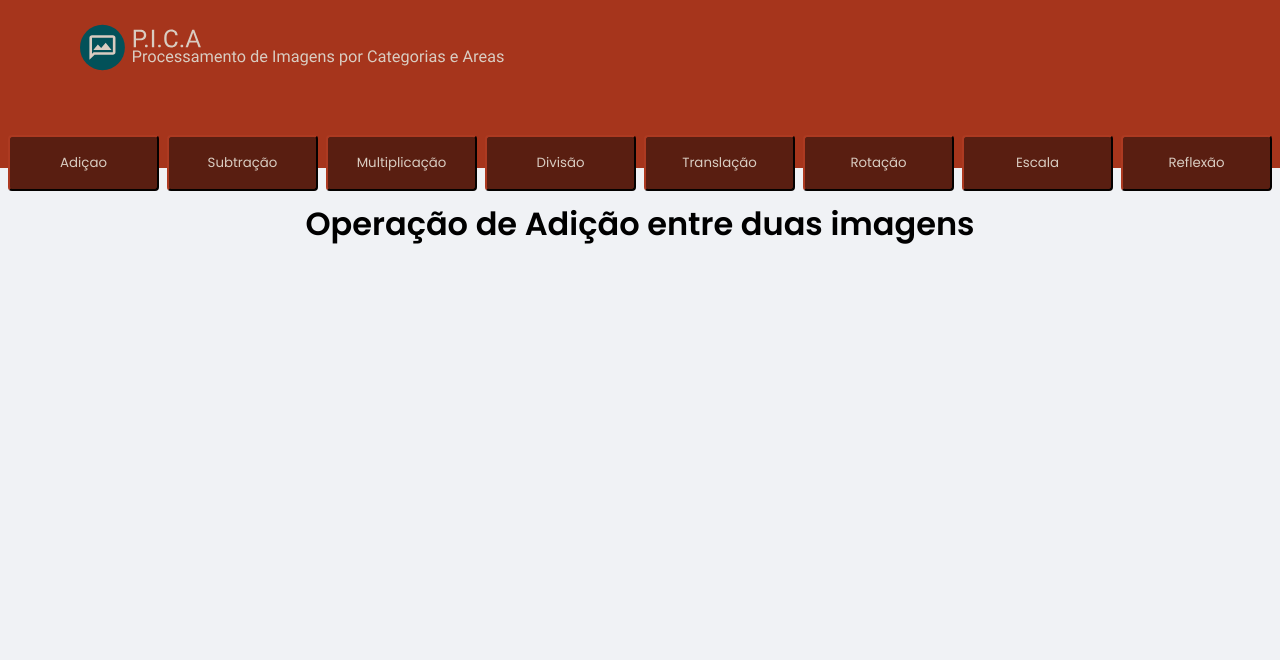
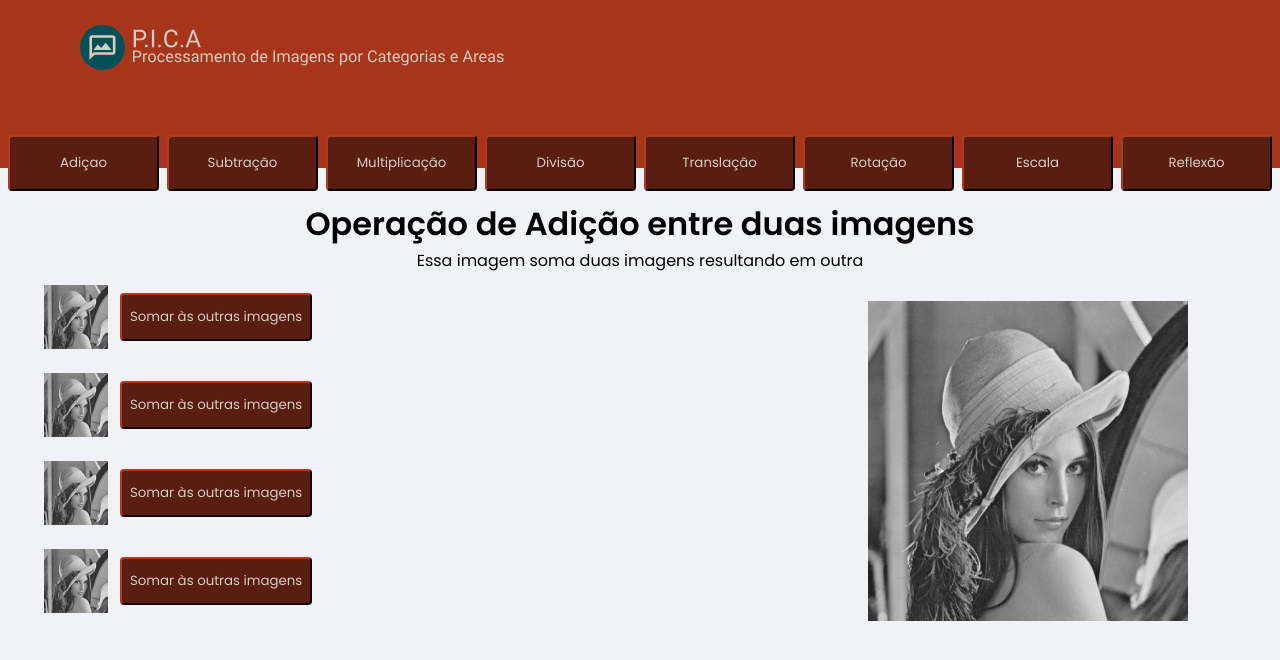
Before and after one commit to FilipeMSouza/P.I.C.A, a React (Create React App) app: page /adicao in a window 1280 px wide. Both pictures are taken after a click on the button "Adiçao". Shown: the top 660 px of the page. Built offline with nearby package versions, Linux system fonts and the light colour scheme.

Commit message:
feature/body_page | Corpo base
- Botões de ideia primaria adicionados

```diff
--- a/src/pages/adicao.tsx
+++ b/src/pages/adicao.tsx
@@ -1,14 +1,40 @@
-import { Container, Content } from "./style"
+import { Container, RightContent, LeftContent } from "./style"
+import Logo from "../assets/placeholders/lena_gray_512.jpeg";
+
 
 
 
 export default function Adicao() {
 
+
+
     return (
         <Container>
             <h1>Operação de Adição entre duas imagens</h1>
-            <Content>
-            </Content>
+            <p>Essa imagem soma duas imagens resultando em outra</p>
+            <RightContent>
+                <div>
+                    <img className="imgSoma" src={Logo} alt="logo" />
+                    <button onClick={() => console.log("Clicked")}>Somar às outras imagens</button>
+                </div>
+                <div>
+                    <img className="imgSoma" src={Logo} alt="logo" />
+                    <button onClick={() => console.log("Clicked")}>Somar às outras imagens</button>
+                </div>
+                <div>
+                    <img className="imgSoma" src={Logo} alt="logo" />
+                    <button onClick={() => console.log("Clicked")}>Somar às outras imagens</button>
+                </div>
+                <div>
+                    <img className="imgSoma" src={Logo} alt="logo" />
+                    <button onClick={() => console.log("Clicked")}>Somar às outras imagens</button>
+                </div>
+            </RightContent>
+
+            <LeftContent>
+                <img className="imgSoma" src={Logo} alt="logo" />
+            </LeftContent>
+
         </Container>
     );
 }
--- a/src/pages/style.ts
+++ b/src/pages/style.ts
@@ -1,13 +1,59 @@
 import styled from "styled-components";
 
 export const Container = styled.div`
-
-    display: flex;
+    display:flex;
     flex-direction: column;
-    align-items: center;
-    justify-content: center;
     margin-top: 2rem;
+    h1,p {
+        margin-left: auto;
+        margin-right: auto;
+    }
 
 `;
-export const Content= styled.div`
+export const RightContent= styled.div`
+    display: flex;
+    align-items: flex-start;
+    flex-direction: column;
+
+    div{
+        display: flex;
+        flex-direction: horizontal;
+    }
+    img{
+        margin-left: 2rem;
+        padding: 0.75rem;
+        &.imgSoma{
+            height: 4rem;
+            width:  4rem;
+        }
+    }
+
+    button{
+        margin-top: 1.25rem;
+        height: 3rem;
+        background: var(--Dark-brown);
+        padding: 0.5rem 0.5rem;
+        border-radius: 0.25rem;
+        color: var(--light-brown);
+        border-color: var(--Dark-brown);
+        box-shadow: none;
+
+    }
+
 `;
+
+export const LeftContent= styled.div`
+    display: flex;
+    align-items: flex-end;
+    flex-direction: column;
+    margin-top: -21rem;
+
+    img{
+        margin-right: 5rem;
+        padding: 0.75rem;
+        &.imgSoma{
+            height: 20rem;
+            width:  20rem;
+        }
+    }
+`;
--- a/src/styles/global.ts
+++ b/src/styles/global.ts
@@ -42,16 +42,12 @@ export const GlobalStyle = createGlobalStyle`
     }
 
     h1, h2, h3, h4, h5, h6, strong{
+        font-family: 'Poppins', sans-serif;
         font-weight: 600;
     }
 
     button{
         cursor: pointer;
     }
-
-    [disabled]{
-        opacity: 0.6;
-        cursor: not-allowed;
-    }
 }
 `;
```
Also changed, not shown: src/assets/placeholders/lena_gray_512.jpeg (added).
